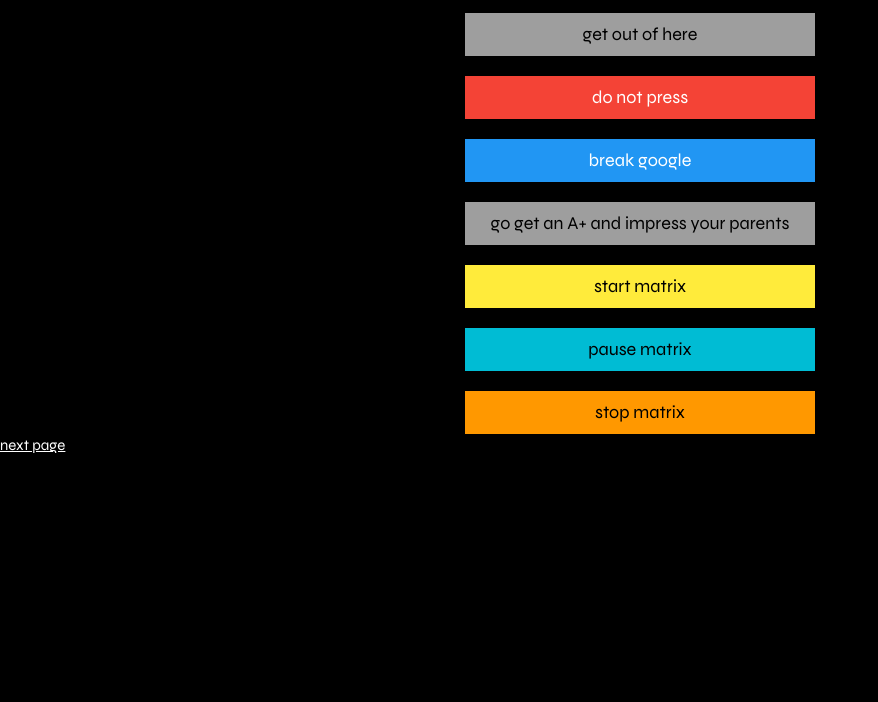
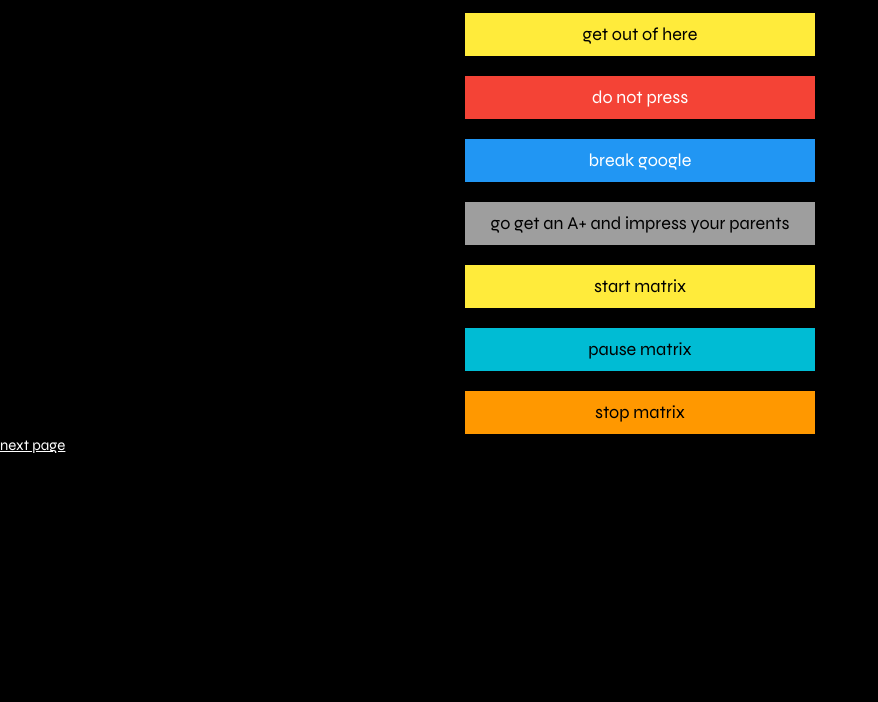
Before and after one commit to Pesto746/PESTOhome, a plain HTML site: page index.html in a window 1280 px wide. Shown: the part 98-800 px from the top of the page, without its empty margins (0-878 px from the left). Drawn offline with nearby package versions, Linux system fonts and the light colour scheme.

Commit message:
Update index.html

```diff
--- a/index.html
+++ b/index.html
@@ -49,7 +49,7 @@
   <!-- Links section 1. Replace the # inside of the "" with your links. -->
   <div class="links-container" id="matrixContainer">
     <!--You can delete the ID part-->
-   <a href="ams_android_606164_live.apk" download class="w3-button w3-hover-grey w3-large w3-grey" style="width: 350px;"
+   <a href="ams_android_606164_live.apk" download class="w3-button w3-hover-yellow w3-large w3-yellow" style="width: 350px;"
       target=">PESTOhome android app </a>
     <a href="https://www.google.com/" class="w3-button w3-hover-green w3-large w3-green" style="width: 350px;"
       target="_blank">get out of here</a>
```
